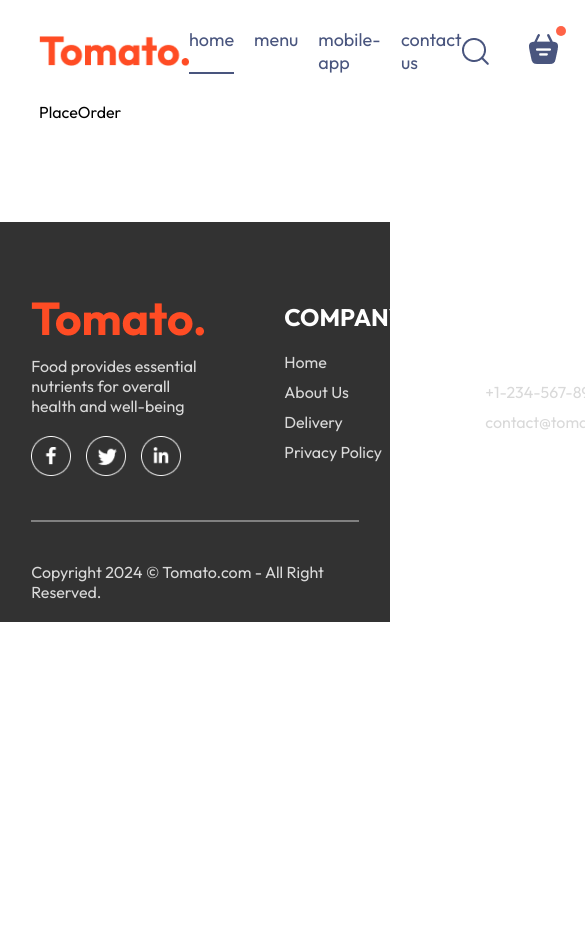
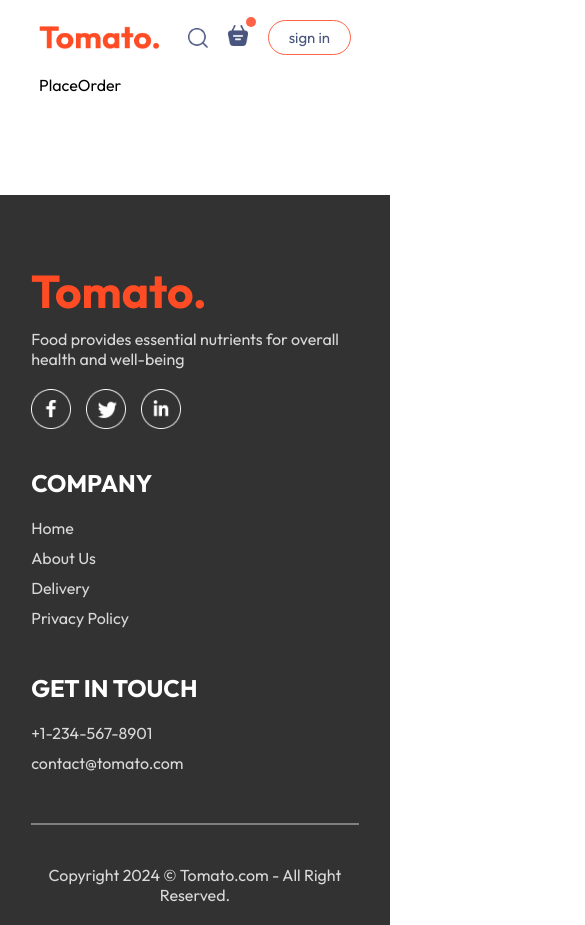
Before and after one commit to xiaqian1999/Food-Delivery, a React (Vite) app: page /order in a window 390 px wide. Shown: the top 925 px of the page, 585 px wide, since content can reach past the window. Before the commit the page ends 844 px from the top, so only its background shows below. Built offline with nearby package versions, Linux system fonts and the light colour scheme.

Commit message:
Food Delivery App - Home page update responsive on mobile

```diff
--- a/src/components/ExploreMenu/ExploreMenu.css
+++ b/src/components/ExploreMenu/ExploreMenu.css
@@ -55,3 +55,11 @@
     padding: 2px;
 
 }
+
+@media (max-width: 1050px) {
+    .explore-menu-text{
+        max-width: 100%;
+        font-size: 14px;
+
+    }
+}
--- a/src/components/Footer/Footer.css
+++ b/src/components/Footer/Footer.css
@@ -48,6 +48,14 @@
     border: none;
 }
 
-/* .footer-copyright{
-    text-align: center;
-} */
+@media (max-width: 750px){
+    .footer-content{
+        display: flex;
+        flex-direction: column;
+        gap: 35px;
+    }
+
+    .footer-copyright{
+        text-align: center;
+    }
+}
--- a/src/components/Header/Header.css
+++ b/src/components/Header/Header.css
@@ -39,3 +39,23 @@
     border-radius: 50px;
     cursor: pointer;
 }
+
+@media (max-width:1050px){
+    .header-contents{
+        max-width: 45%;
+    }
+}
+
+@media (max-width:750px){
+    .header-contents{
+        max-width: 65%;
+    }
+
+    .header-contents p{
+        display: none;
+    }
+
+    .header-contents button{
+        padding: 2vw 4vw;
+    }
+}
--- a/src/components/Navbar/Navbar.css
+++ b/src/components/Navbar/Navbar.css
@@ -59,3 +59,56 @@
     top: -8px;
     right: -8px;
 }
+
+@media (max-width: 1050px){
+    .navbar .logo{
+        width: 140px;
+    }
+
+    .navbar-menu{
+        gap: 20px;
+        font-size: 17px;
+    }
+
+    .navbar-right{
+        gap: 30px;
+    }
+
+    .navbar-right img{
+        width: 22px;
+    }
+
+    .navbar-right button{
+        padding: 8px 25px;
+    }
+}
+
+@media (max-width: 900px){
+    .navbar .logo{
+        width: 120px;
+    }
+
+    .navbar-menu{
+        gap: 15px;
+        font-size: 16px;
+    }
+
+    .navbar-right{
+        gap: 20px;
+    }
+
+    .navbar-right img{
+        width: 20px;
+    }
+
+    .navbar-right button{
+        padding: 7px 20px;
+        font-size: 15px;
+    }
+}
+
+@media (max-width: 750px){
+    .navbar-menu{
+       display: none;
+    }
+}
```
